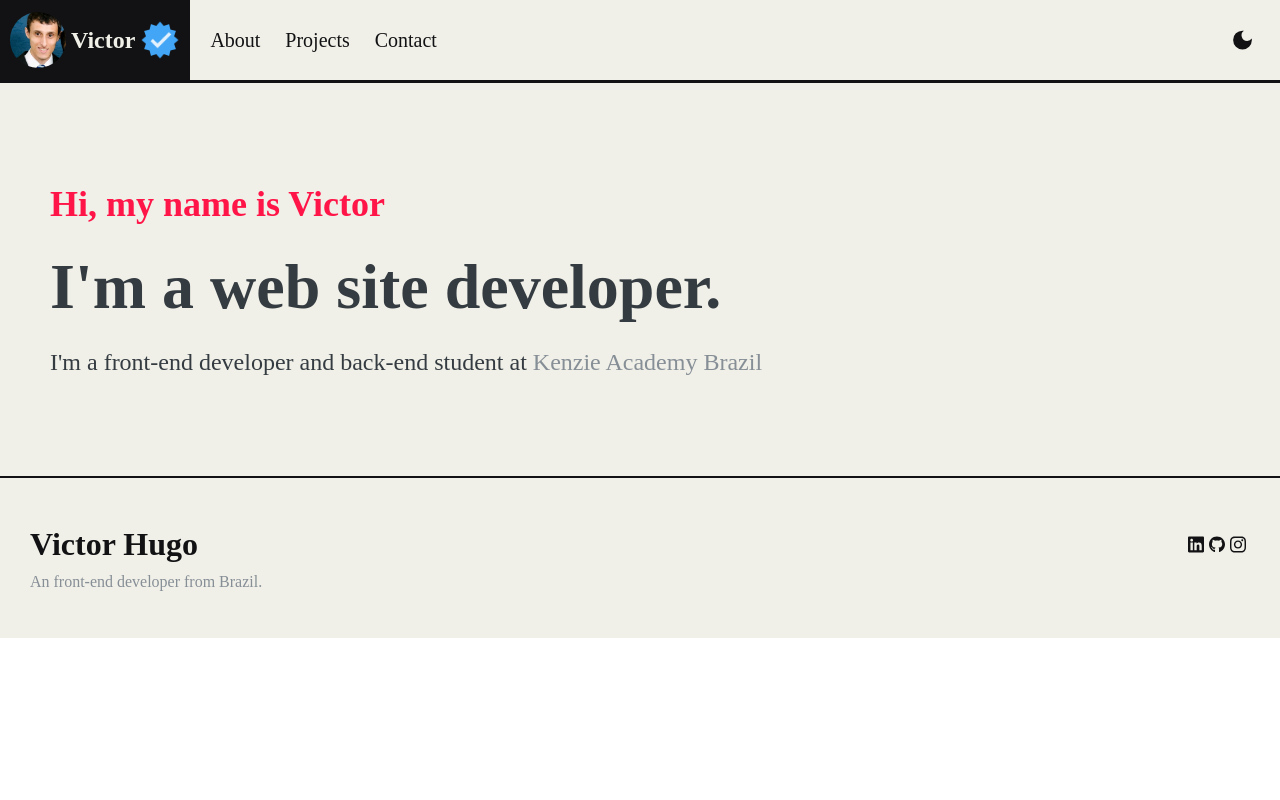
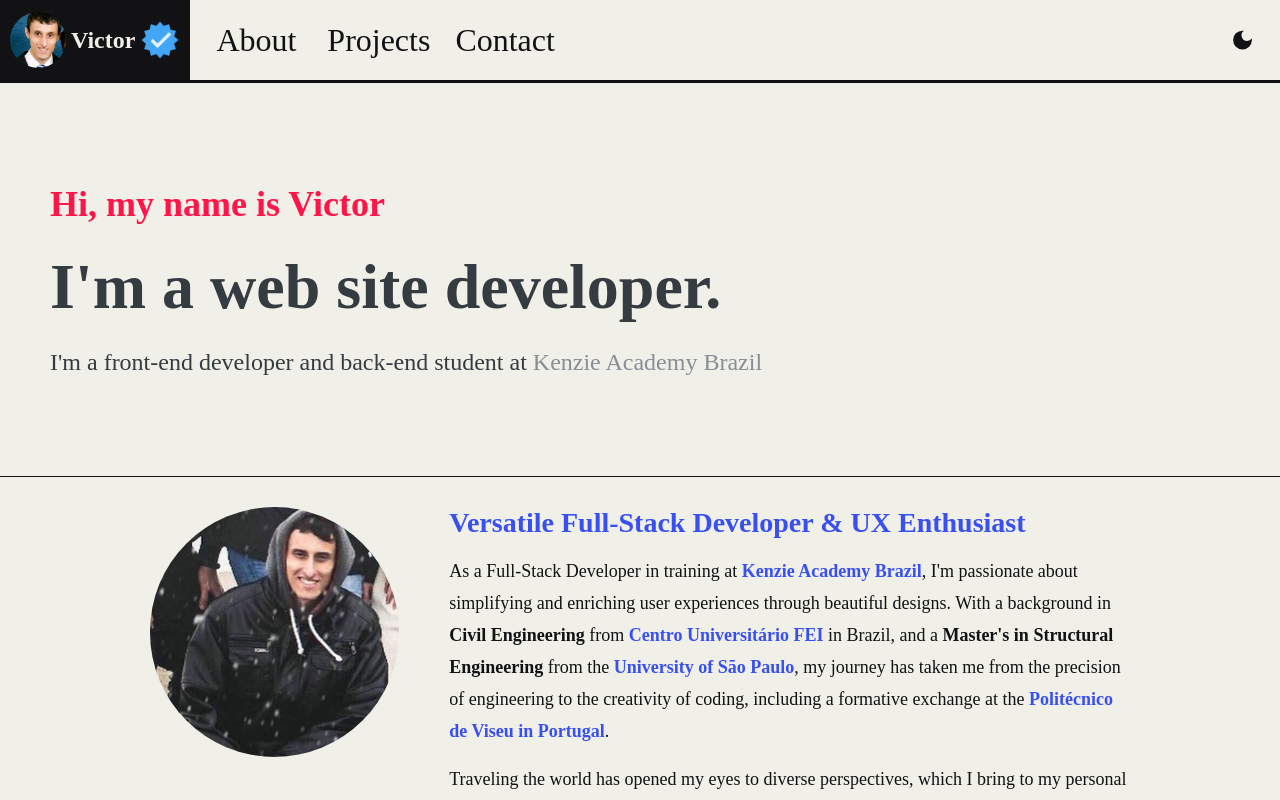
Before and after one commit to victor-avancini/Victor_Portfolio, a React (Vite) app: page / in a window 1280 px wide. Shown: the top 800 px of the page. Built offline with nearby package versions, Linux system fonts and the light colour scheme; a web font is replaced by a local one.

Commit message:
Portfólio updated

```diff
--- a/src/Sections/SkillsSection/SkillsSection.tsx
+++ b/src/Sections/SkillsSection/SkillsSection.tsx
@@ -10,6 +10,7 @@ export const SkillsSection = () => {
                 <i className="devicon-css3-plain"><p>CSS3</p></i>
                 <i className="devicon-typescript-plain"><p>TypeScript</p></i>
                 <i className="devicon-javascript-plain"><p>JavaScript</p></i>
+                <i className="devicon-python-plain"><p>Python</p></i>
                 <i className="devicon-react-original"><p>React</p></i>
                 <i className="devicon-redux-original"><p>Redux</p></i>
                 <i className="devicon-angular-plain"><p>Angular</p></i>
--- a/src/components/Header/Header.tsx
+++ b/src/components/Header/Header.tsx
@@ -1,10 +1,10 @@
 import { Link } from "react-router-dom";
 import Victor from "../../assets/Victor.png";
 import verified from "../../assets/verified.png";
-import styles from "./style.module.scss"
+import styles from "./style.module.scss";
 import { MdDarkMode } from "react-icons/md";
 
-export const Header = () => {
+export const Header = ({ scrollToSection, aboutRef }: any ) => {
     return (
         <header>
             <div>
@@ -15,7 +15,7 @@ export const Header = () => {
                 </Link>
                 <nav>
                     <ul>
-                        <li><Link to="/about">About</Link></li>
+                        <li><button onClick={() => scrollToSection(aboutRef)}>About</button></li>
                         <li><Link to="/projects">Projects</Link></li>
                         <li><Link to="/contact">Contact</Link></li>
                     </ul>
--- a/src/components/Header/style.module.scss
+++ b/src/components/Header/style.module.scss
@@ -62,9 +62,22 @@ header {
                 padding-left: 20px;
 
                 font-weight: var(--font-weight-3);
-                font-size: var(--font-size-2);
+                font-size: var(--font-size-3);
 
                 li {
+                    button {
+                        border: none;
+                        background-color: var(--gray-0);
+                        color: var(--gray-4);
+                        font-size: var(--font-size-3);
+                        font-family: var(--font-family);
+                        cursor: pointer;
+                    }
+
+                    button:hover {
+                        text-decoration: underline;
+                    }
+
                     a{
                         color: var(--gray-4);
                     }
--- a/src/pages/AboutPage/AboutPage.tsx
+++ /dev/null
@@ -1,15 +0,0 @@
-import { Footer } from "../../components/Footer/Footer";
-import { Header } from "../../components/Header/Header";
-import { AboutSection } from "../../Sections/AboutSection/AboutSection";
-import { SkillsSection } from "../../Sections/SkillsSection/SkillsSection";
-
-export const AboutPage = () => {
-    return (
-        <>
-            <Header />
-            <AboutSection />
-            <SkillsSection />
-            <Footer />
-        </>
-    )
-}
--- a/src/pages/HomePage/HomePage.tsx
+++ b/src/pages/HomePage/HomePage.tsx
@@ -1,17 +1,30 @@
 import { Header } from "../../components/Header/Header";
 import styles from "./style.module.scss";
 import { Footer } from "../../components/Footer/Footer";
-import { Link } from "react-router-dom";
+import { AboutSection } from "../../Sections/AboutSection/AboutSection";
+import { SkillsSection } from "../../Sections/SkillsSection/SkillsSection";
+import { useRef } from "react";
 
 export const HomePage = () => {
+    const aboutSectionRef = useRef(null);
+
+    const scrollToSection = (sectionRef: any) => {
+        window.scrollTo({
+            top: sectionRef.current.offsetTop,
+            behavior: 'smooth',
+        })
+    }
+
     return (
         <>
-            <Header />
+            <Header scrollToSection={scrollToSection} aboutRef={aboutSectionRef}/>
             <section className={styles.homepage_main}>
-                <Link to="/about"><h1>Hi, my name is Victor</h1></Link>
+                <h1>Hi, my name is Victor</h1>
                 <h2>I'm a web site developer.</h2>
                 <p>I'm a front-end developer and back-end student at <a href="https://kenzie.com.br/" target="_blank">Kenzie Academy Brazil</a></p>
             </section>
+            <div ref={aboutSectionRef}><AboutSection /></div>
+            <SkillsSection />
             <Footer />
         </>
     )
--- a/src/pages/HomePage/style.module.scss
+++ b/src/pages/HomePage/style.module.scss
@@ -4,6 +4,8 @@
     display: flex;
     flex-direction: column;
     gap: 25px;
+
+    border-bottom: solid 1px var(--gray-4);
 
     padding: 100px 50px;
 
--- a/src/pages/MoreInfo/styles.module.scss
+++ b/src/pages/MoreInfo/styles.module.scss
@@ -8,6 +8,13 @@ main {
   text-align: center;
 
   background-color: var(--gray-0);
+
+  h1 {
+    font-size: 3rem;
+  }
+
+  p {
+    font-size: 1.5rem;
   }
 
   .btn_back {
@@ -17,9 +24,11 @@ main {
     border-radius: 8px;
     background-color: var(--gray-4);
     font-weight: var(--font-weight-1);
+    font-size: 1.5rem;
 
     &:hover {
       background-color: var(--gray-2);
       transition: background-color 0.2s ease-in-out;
     }
   }
+}
--- a/src/routes/RoutesMain.tsx
+++ b/src/routes/RoutesMain.tsx
@@ -1,6 +1,5 @@
 import { Route, Routes } from "react-router-dom"
 import { HomePage } from "../pages/HomePage/HomePage"
-import { AboutPage } from "../pages/AboutPage/AboutPage"
 import { ProjectsPage } from "../pages/ProjectsPage/ProjectsPage"
 import { ContactPage } from "../pages/ContactPage/ContactPage"
 import { MoreInfo } from "../pages/MoreInfo/MoreInfo"
@@ -9,7 +8,6 @@ export const RoutesMain = () => {
     return (
         <Routes>
             <Route path="/" element={<HomePage />} />
-            <Route path="/about" element={<AboutPage />} />
             <Route path="/projects" element={<ProjectsPage />} />
             <Route path="/contact" element={<ContactPage />} />
             <Route path="/more-information" element={<MoreInfo />} />
```
Lines whose indentation alone changed are shown as unchanged.
